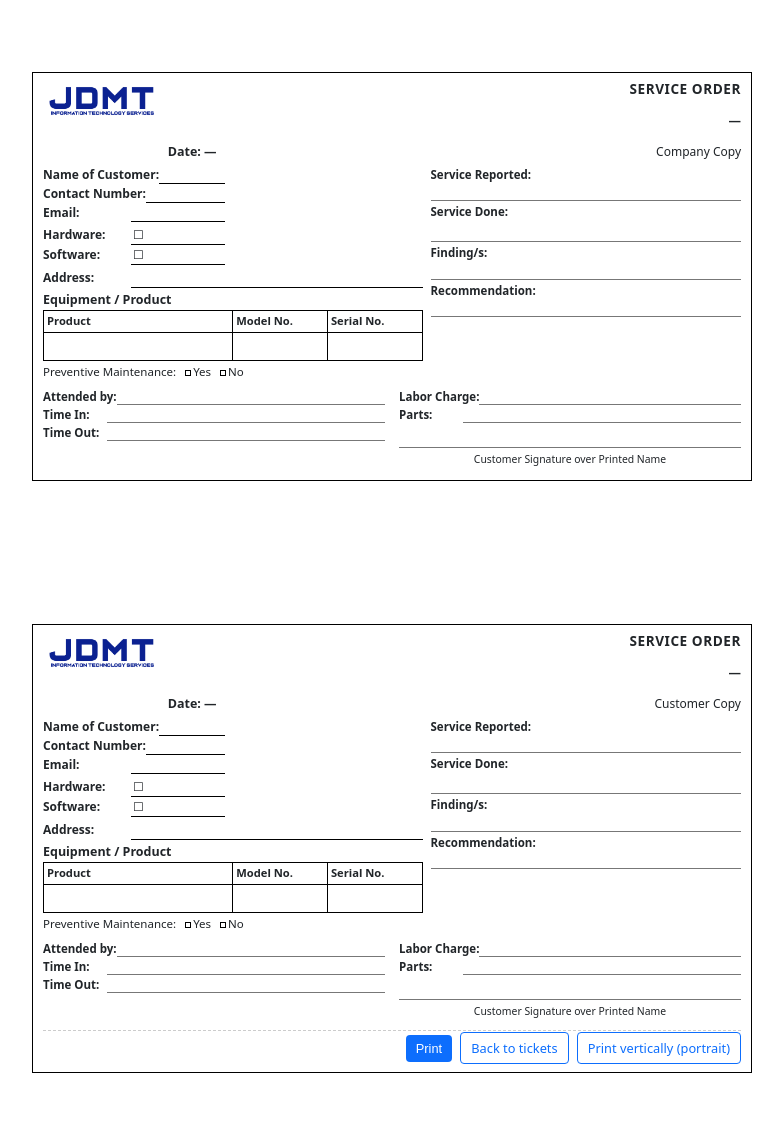
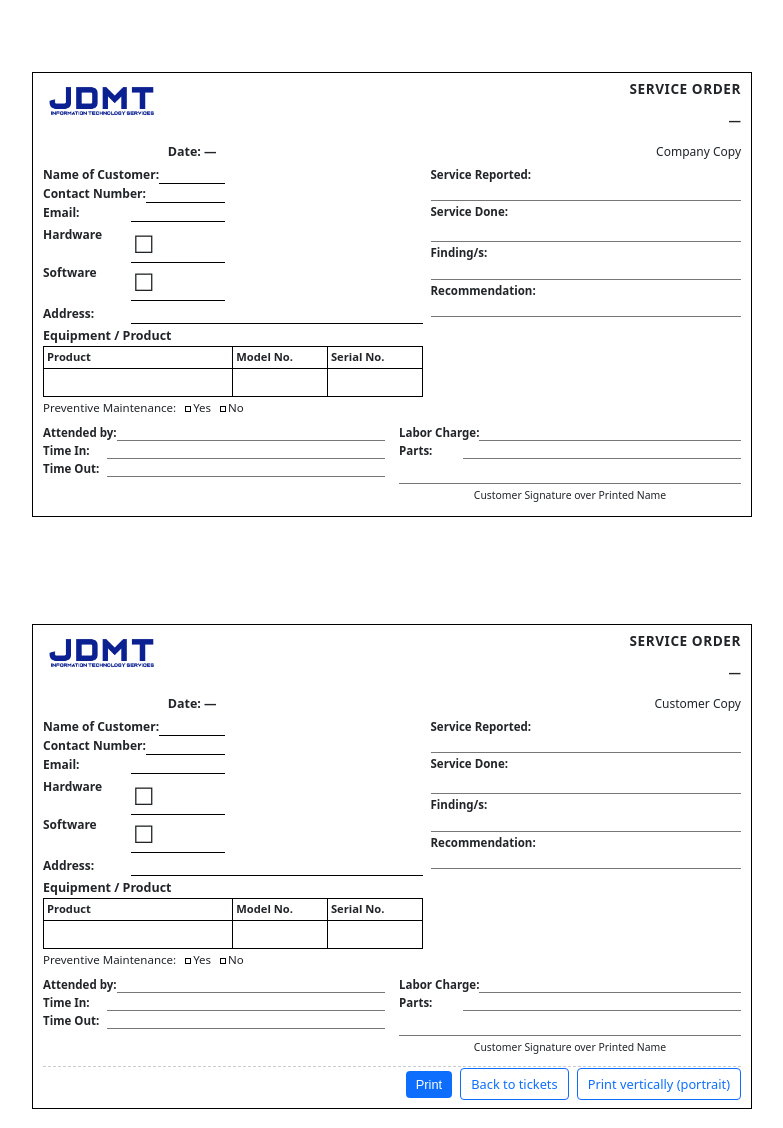
Before and after one commit to lorenzojacinto08-ux/ticketing_system, a Python web app: template templates/job_order_print.html in a window 1280 px wide. Shown: the whole page, without its empty margins (248-1031 px from the left). Run offline with Jinja, Linux system fonts and the light colour scheme; the template is opened without the code that fills it, so the values that code supplies are empty.

Commit message:
Remove lines below hardware/software labels and make checkboxes bigger

```diff
--- a/templates/job_order_print.html
+++ b/templates/job_order_print.html
@@ -336,8 +336,8 @@
                     <div class="so-row">
                         <div class="so-col">
                             <div class="so-field">
-                                <div class="so-label">Hardware:</div>
-                                <div class="so-value">
+                                <div class="so-label">Hardware</div>
+                                <div class="so-value" style="font-size: 24px;">
                                     {% if service_done and ('hardware' in service_done.lower() or 'cpu' in service_done.lower() or 'physical' in service_done.lower()) %}
                                         ☑
                                     {% else %}
@@ -346,8 +346,8 @@
                                 </div>
                             </div>
                             <div class="so-field">
-                                <div class="so-label">Software:</div>
-                                <div class="so-value">
+                                <div class="so-label">Software</div>
+                                <div class="so-value" style="font-size: 24px;">
                                     {% if service_done and ('software' in service_done.lower() or 'app' in service_done.lower() or 'program' in service_done.lower()) %}
                                         ☑
                                     {% else %}
@@ -476,8 +476,8 @@
                     <div class="so-row">
                         <div class="so-col">
                             <div class="so-field">
-                                <div class="so-label">Hardware:</div>
-                                <div class="so-value">
+                                <div class="so-label">Hardware</div>
+                                <div class="so-value" style="font-size: 24px;">
                                     {% if service_done and ('hardware' in service_done.lower() or 'cpu' in service_done.lower() or 'physical' in service_done.lower()) %}
                                         ☑
                                     {% else %}
@@ -486,8 +486,8 @@
                                 </div>
                             </div>
                             <div class="so-field">
-                                <div class="so-label">Software:</div>
-                                <div class="so-value">
+                                <div class="so-label">Software</div>
+                                <div class="so-value" style="font-size: 24px;">
                                     {% if service_done and ('software' in service_done.lower() or 'app' in service_done.lower() or 'program' in service_done.lower()) %}
                                         ☑
                                     {% else %}
```
